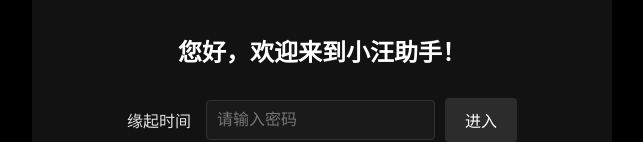
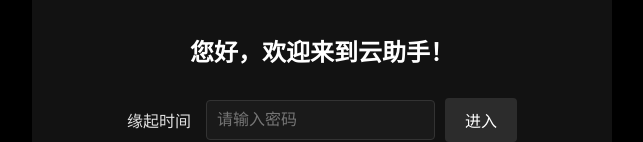
Before and after one commit to yang001122/yang001122.github.io, a website: page Public/index.html in a window 1280 px wide. Shown: the part 343-485 px from the top of the page, without its empty margins (318-961 px from the left). Drawn offline with nearby package versions, Linux system fonts and the light colour scheme.

Commit message:
Update index.html

```diff
--- a/Public/index.html
+++ b/Public/index.html
@@ -3,7 +3,7 @@
 <head>
     <meta charset="UTF-8">
     <meta name="viewport" content="width=device-width, initial-scale=1.0">
-    <title>小汪助手</title>
+    <title>云助手</title>
     <link rel="stylesheet" href="https://cdnjs.cloudflare.com/ajax/libs/font-awesome/6.0.0/css/all.min.css">
     <link rel="stylesheet" href="styles.css">
 </head>
@@ -11,7 +11,7 @@
     <div id="login-container" class="login-container">
         <div class="login-box">
             <img src="images/login_image.jpg" alt="登录页图片" class="login-image">
-            <h1>您好，欢迎来到小汪助手！</h1>
+            <h1>您好，欢迎来到云助手！</h1>
             <div class="password-container">
                 <span class="password-label">缘起时间</span>
                 <input type="password" id="passwordInput" placeholder="请输入密码" class="password-input">
```
